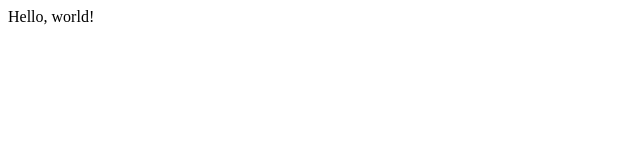
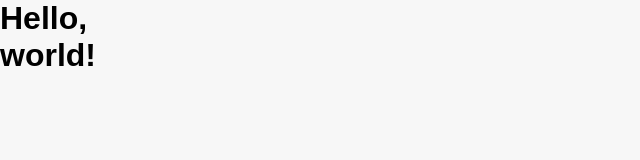
Before and after one commit to plexideas/simple-mdx-blog, a Gatsby site: page / in a window 1280 px wide. Shown: the whole page, without its empty margins (0-640 px from the left). Built offline with nearby package versions, Linux system fonts and the light colour scheme; Gatsby itself is replaced by a stand-in of ours; a web font is replaced by a local one.

Commit message:
Added Container components

```diff
--- a/gatsby-browser.js
+++ b/gatsby-browser.js
@@ -15,7 +15,7 @@ const GlobalStyles = createGlobalStyle`
   }
 `;
 
-export const wrapRootElements = ({ element }) => (
+export const wrapRootElement = ({ element }) => (
   <ThemeProvider theme={theme}>
     <GlobalStyles />
     { element }
--- a/package.json
+++ b/package.json
@@ -22,6 +22,7 @@
     "gatsby-plugin-mdx": "^1.3.1",
     "gatsby-plugin-sharp": "^2.7.1",
     "gatsby-plugin-styled-components": "^3.3.14",
+    "gatsby-remark-images": "^3.4.1",
     "gatsby-source-filesystem": "^2.4.2",
     "gatsby-transformer-sharp": "^2.5.21",
     "react": "^16.12.0",
--- /dev/null
+++ b/src/components/Container.js
@@ -0,0 +1,10 @@
+import React from 'react';
+import { ContainerWrapper } from '../elements';
+
+export const Container = ({ children }) => {
+  return (
+    <ContainerWrapper>
+      {children}
+    </ContainerWrapper>
+  );
+};
--- /dev/null
+++ b/src/elements/ContainerElements.js
@@ -0,0 +1,16 @@
+import styled from 'styled-components';
+
+export const ContainerWrapper = styled.div`
+  height: 100%;
+  display: grid;
+  grid-template-columns: 1fr repeat(12, minmax(auto, 4.2rem)) 1fr;
+  grid-template-rows: 7.8rem 20rem 5rem auto;
+  gap: 0 2rem;
+  @media ${props => props.theme.breakpoints.tablet} {
+    grid-template-columns: 2rem repeat(6, 1fr) 2rem;
+    grid-gap: 0 1rem;
+  };
+  @media ${props => props.theme.breakpoints.mobile} {
+    grid-template-columns: 1rem repeat(6, 1fr) 1rem;
+  };
+`;
--- /dev/null
+++ b/src/elements/index.js
@@ -0,0 +1 @@
+export *  from './ContainerElements';
--- a/src/pages/index.js
+++ b/src/pages/index.js
@@ -1,7 +1,10 @@
 import React from 'react'
+import { Container } from '../components/Container';
 
 const IndexPage = () => (
-  <div>Hello, world!</div>
+  <Container>
+    <h1>Hello, world!</h1>
+  </Container>
 );
 
 export default IndexPage;
```
Also changed, not shown: src/components/index.js (added), 1 other file.
